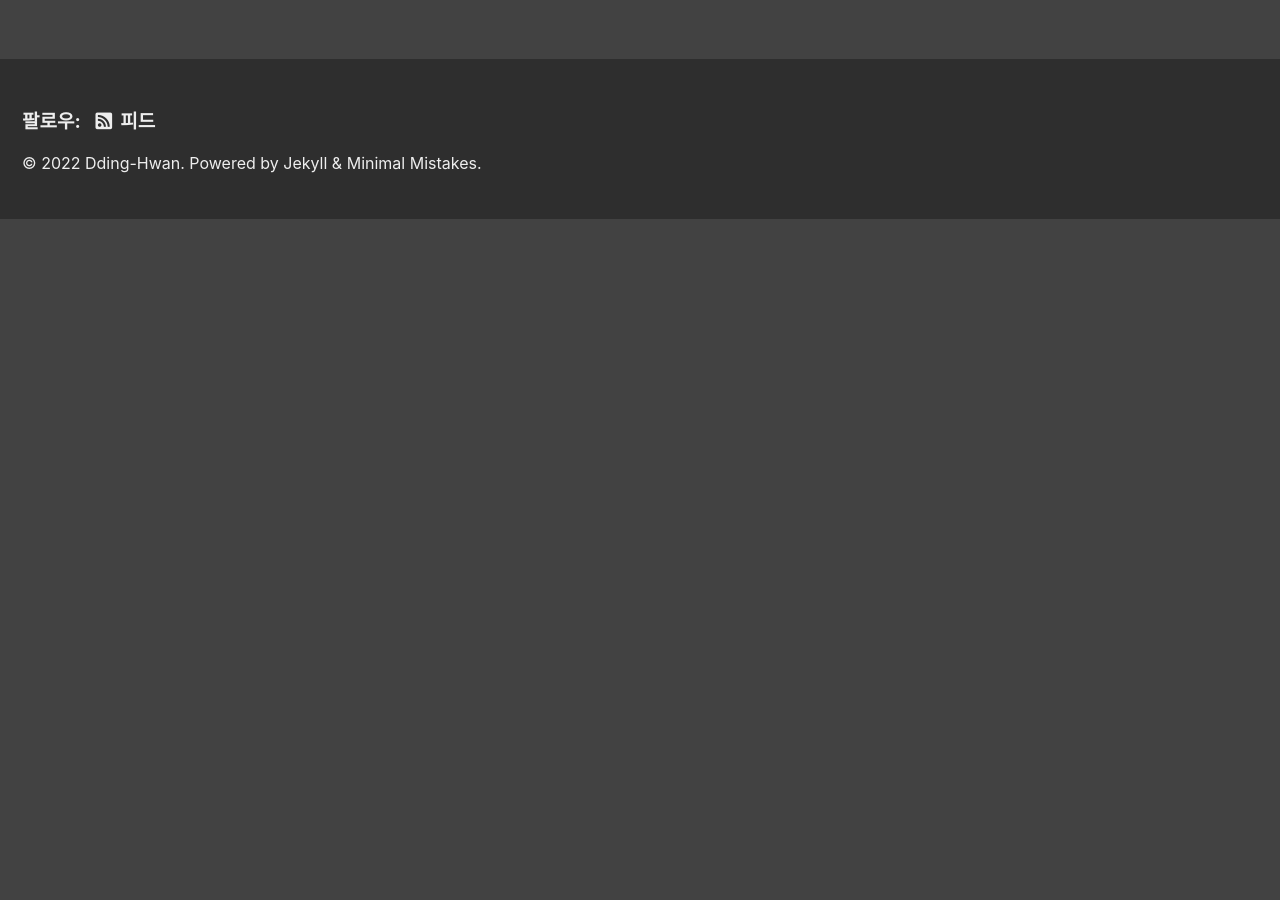
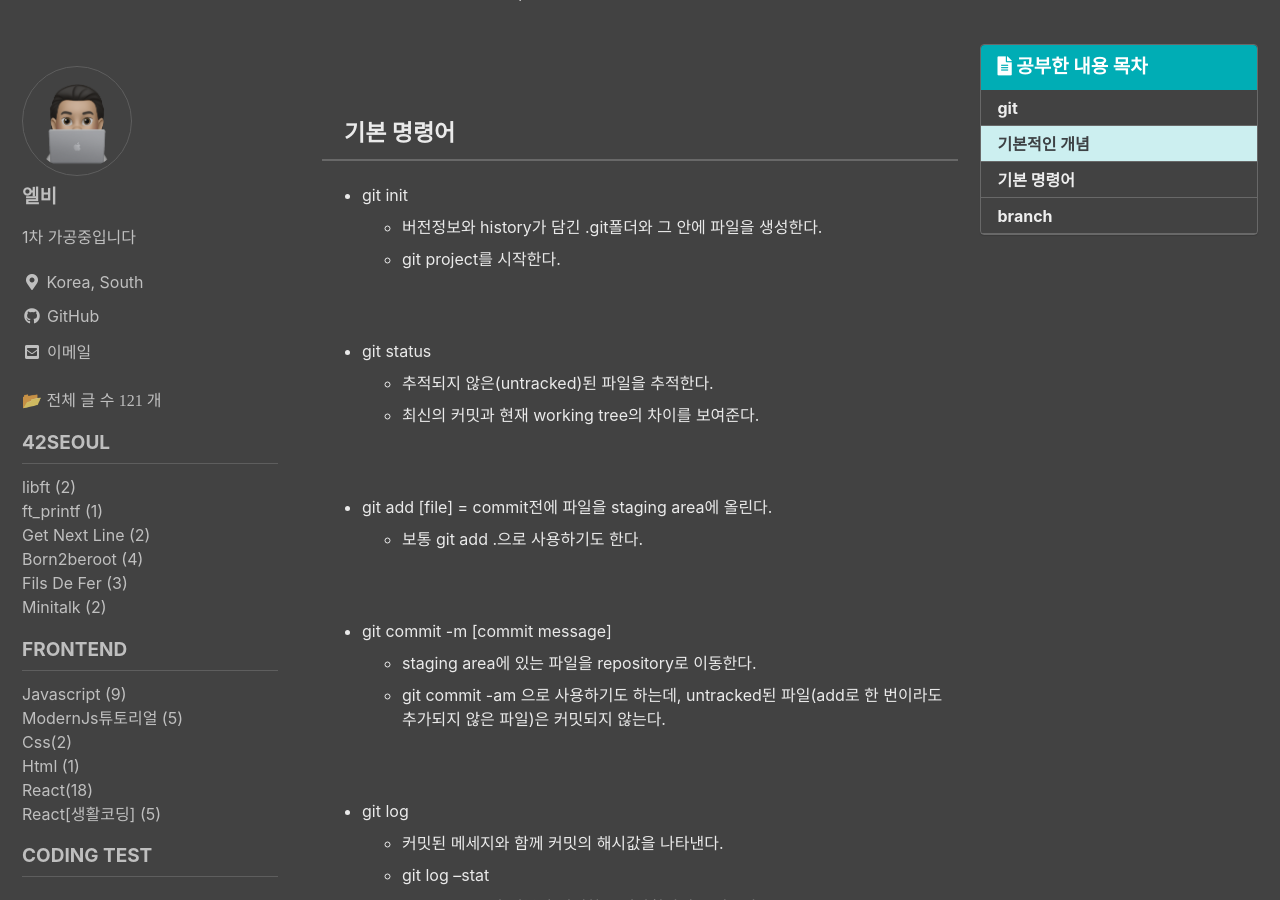
Before and after one commit to koreanddinghwan/koreanddinghwan.github.io, a Jekyll site: the page built from _posts/git/2021-12-05-intro.md, in a window 1280 px wide and 900 px high, scrolled down 1376 px. Built offline with Jekyll 4.4.1, drawn with Linux system fonts in a browser that asks for light colours; cached includes are drawn as plain includes; some web fonts are replaced; comment, search, counter and statistics services are not loaded; before the commit the page ends 1595 px from its top, so only the background shows below that; some of the changed text lies outside the part shown.

Commit message:
git post

```diff
--- a/_posts/git/2021-12-05-intro.md
+++ b/_posts/git/2021-12-05-intro.md
@@ -1,6 +1,6 @@
 ---
 title: "[Git]"
-excerpt: "깃 제대로 배우기"
+excerpt: "협업을 위한 툴"
 
 categories:
   - git
@@ -10,6 +10,108 @@ tags:
 toc: true
 toc_sticky: true
 
-date: 2021-12-05
-last_modified_at: 2021-12-05
+date: 2022-06-01
+last_modified_at: 2022-06-01
 ---
+
+
+## git
+
+git은 리누스 토르발스가 리눅스의 커널 소스코드를 유지 보수하고 개발하기위해 만들어졌다.
+
+개발자가 되기위해 공부할때 git은 외면당하기일수이다.
+
+왜냐하면 공부를 하면서 정리하는 것은 크게 정리가 필요하지 않고, 버전을 나누는게 굳이 필요하지 않다.
+
+하지만, 다른 개발자와 `협업`을 하기위해선 세세한 버전관리가 필요하다.
+
+각각 `어떤 작업`을 `언제`했고, `어떤 이유`로 이 코드를 작성했는지 쉽게 파악할 수 있어야하고,
+
+`유지 보수`와 `기능 개발`을 잘 할 수 있어야한다.
+
+한 기능과 서비스를 개발하기 위해 수많은 개발자가 수많은 코드를 작성하게된다.
+
+minishell 프로젝트는 위와 같은 개발 프로세스의 아주 작은 부분을 간접적으로 진행해볼 수 있다.
+
+<br>
+<br>
+
+## 기본적인 개념
+
+크게 3가지의 추상적인 공간이 존재한다.
+
+- Repository
+  - 버전이 저장되는 곳.
+  - .git 폴더가 존재하는 디렉터리를 의미하기도 한다.
+  - .git 폴더 안에 프로젝트의 history가 저장된다.
+
+- Staging Area(index)
+  - commit되기 전에 대기하는 영역을 의미한다.
+  - 이 영역이 유용한 이유는 commit 전에 파일을 검토할 수 있다는 점이다.
+
+- Working Tree
+  - 작업중인 파일들로 구성된다.
+  - 파일을 볼 수 있고, 수정할 수 있는 파일시스템이라고 생각하면된다.
+
+<br><br>
+
+## 기본 명령어
+
+- git init
+  - 버전정보와 history가 담긴 .git폴더와 그 안에 파일을 생성한다.
+  - git project를 시작한다.
+
+<br>
+
+- git status
+  - 추적되지 않은(untracked)된 파일을 추적한다.
+  - 최신의 커밋과 현재 working tree의 차이를 보여준다.
+
+<br>
+
+- git add [file]
+  = commit전에 파일을 staging area에 올린다.
+  - 보통 git add .으로 사용하기도 한다.
+
+<br>
+
+- git commit -m [commit message]
+  - staging area에 있는 파일을 repository로 이동한다.
+  - git commit -am 으로 사용하기도 하는데, untracked된 파일(add로 한 번이라도 추가되지 않은 파일)은 커밋되지 않는다.
+
+<br>
+
+- git log
+  - 커밋된 메세지와 함께 커밋의 해시값을 나타낸다.
+  - git log --stat
+    - git log와 더불어 세세한 수정사항까지 보여준다.
+
+<br>
+
+- git diff
+  - 최신 커밋과 현재 working tree간의 차이를 보여준다.
+
+<br>
+
+- git checkout
+  - [커밋 해시값]을 통해 해당 커밋상태로 현재 working tree의 상태를 되돌린다.
+    - HEAD가 해당 커밋에 놓이게되는데, 변경되지 않는 수정사항은 유지된다.
+    - 되돌아오고 싶다면 - 를 하면 된다.
+  - [브랜치명]으로 해당 브랜치로 working tree로 변경할 수 있다.
+
+<br>
+
+- git reset --hard
+  - 최신 커밋과 working tree의 차이를 원래대로 되돌린다.
+  - --hard옵션의 경우, staging area의 trachked된 수정사항을 없애고, untracked 파일은 삭제한다.
+  - --soft, --mixed는 staging area와 working tree의 파일을 건드리지 않는다.
+
+<br>
+
+- git revert
+  - 커밋을 되돌리는 커밋을 하는 것을 의미한다.
+  - 여러개의 커밋을 되돌리려면 역순으로 모든 커밋을 되돌려야한다.
+
+<br><br>
+
+## branch
```
